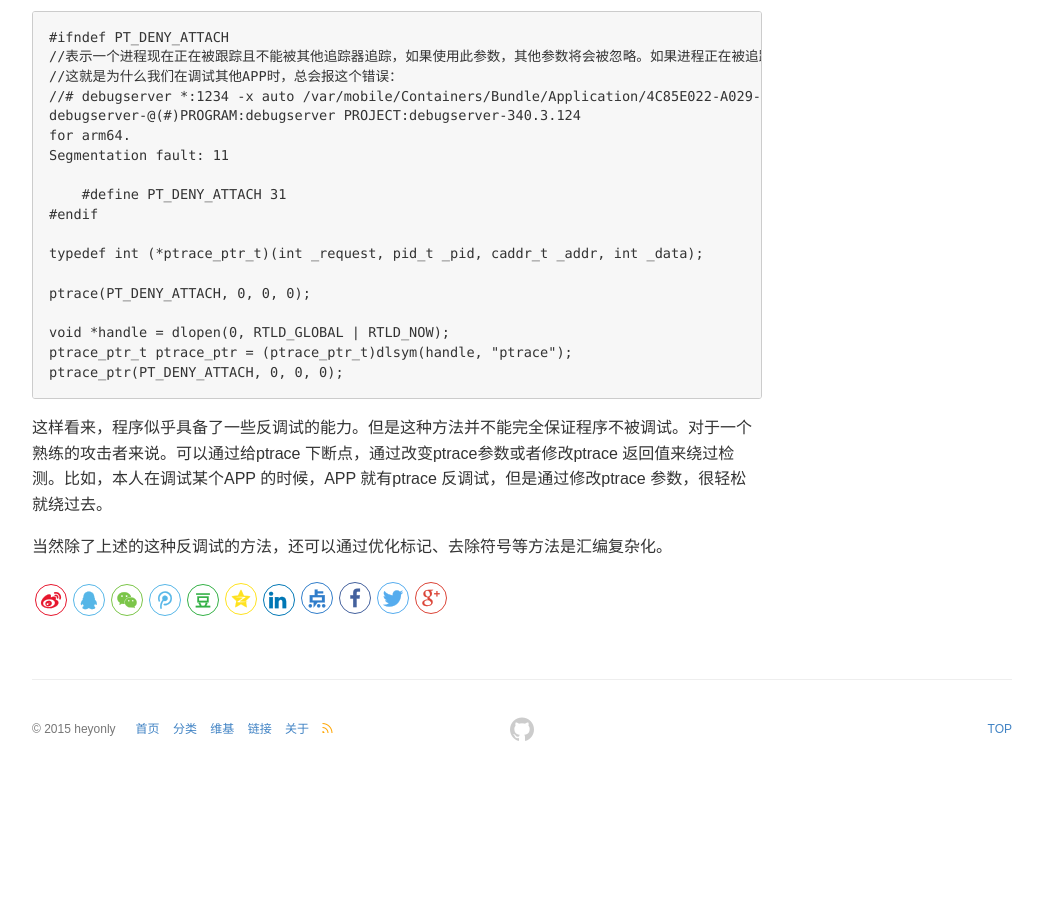
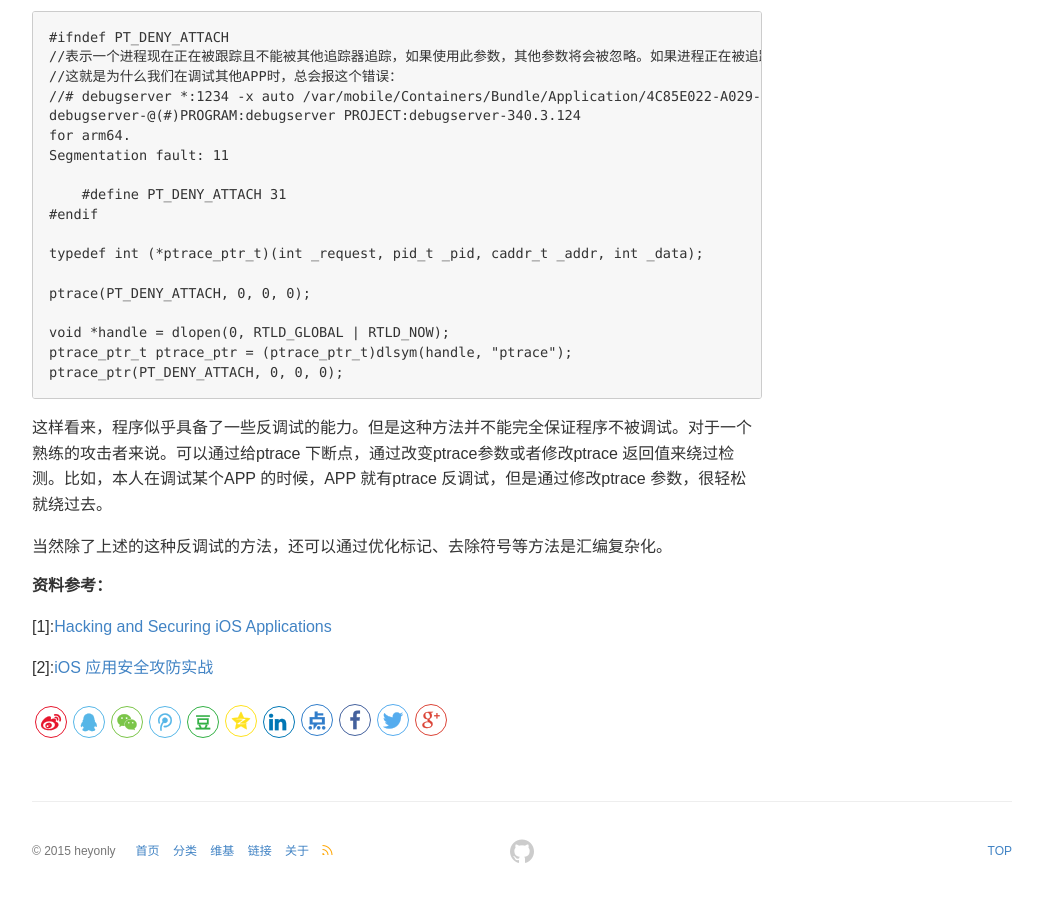
Before and after one commit to heyonly/heyonly.github.io, a Jekyll site: the page built from _posts/2017-07-10-iOS 安全攻防之进程调试检测以及反调试.md, in a window 1280 px wide and 900 px high, scrolled down 1307 px. Shown: the whole window, without its empty margins (118-1161 px from the left). Built offline with Jekyll 4.4.1, drawn with Linux system fonts in a browser that asks for light colours; comment, search, counter and statistics services are not loaded; before the commit the page ends 2085 px from its top, so only the background shows below that.

Commit message:
update file

```diff
--- a/_posts/2017-07-10-iOS 安全攻防之进程调试检测以及反调试.md
+++ b/_posts/2017-07-10-iOS 安全攻防之进程调试检测以及反调试.md
@@ -86,3 +86,9 @@ ptrace_ptr(PT_DENY_ATTACH, 0, 0, 0);
 
 
 当然除了上述的这种反调试的方法，还可以通过优化标记、去除符号等方法是汇编复杂化。
+
+
+<h5>资料参考：</h5>
+[1]\:[Hacking and Securing iOS Applications]()
+
+[2]\:[iOS 应用安全攻防实战]()
```
